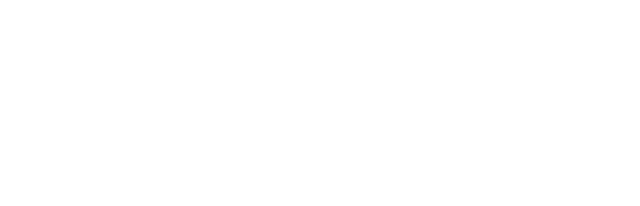
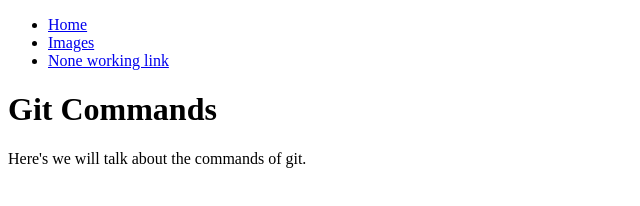
Before and after one commit to RabieTAWIL/GitHomework20May, a plain HTML site: page index.html in a window 1280 px wide. Shown: the whole page, without its empty margins (0-640 px from the left). Drawn offline with Linux system fonts and the light colour scheme.

Commit message:
Adding head title and some text informations

```diff
--- a/index.html
+++ b/index.html
@@ -8,6 +8,20 @@
     <link rel="stylesheet" type="text/css" href="CSS/style.css">
 </head>
 <body>
-
+    <header>
+        <nav>
+            <ul>
+                <li><a href="index.html">Home</a></li>
+                <li><a href="images.html">Images</a></li>
+                <li><a href="#">None working link</a></li>
+            </ul>
+        </nav>
+    </header>
+    <h1>
+        Git Commands
+    </h1>
+    <p>
+        Here's we will talk about the commands of git.
+    </p>
 </body>
 </html>
```
